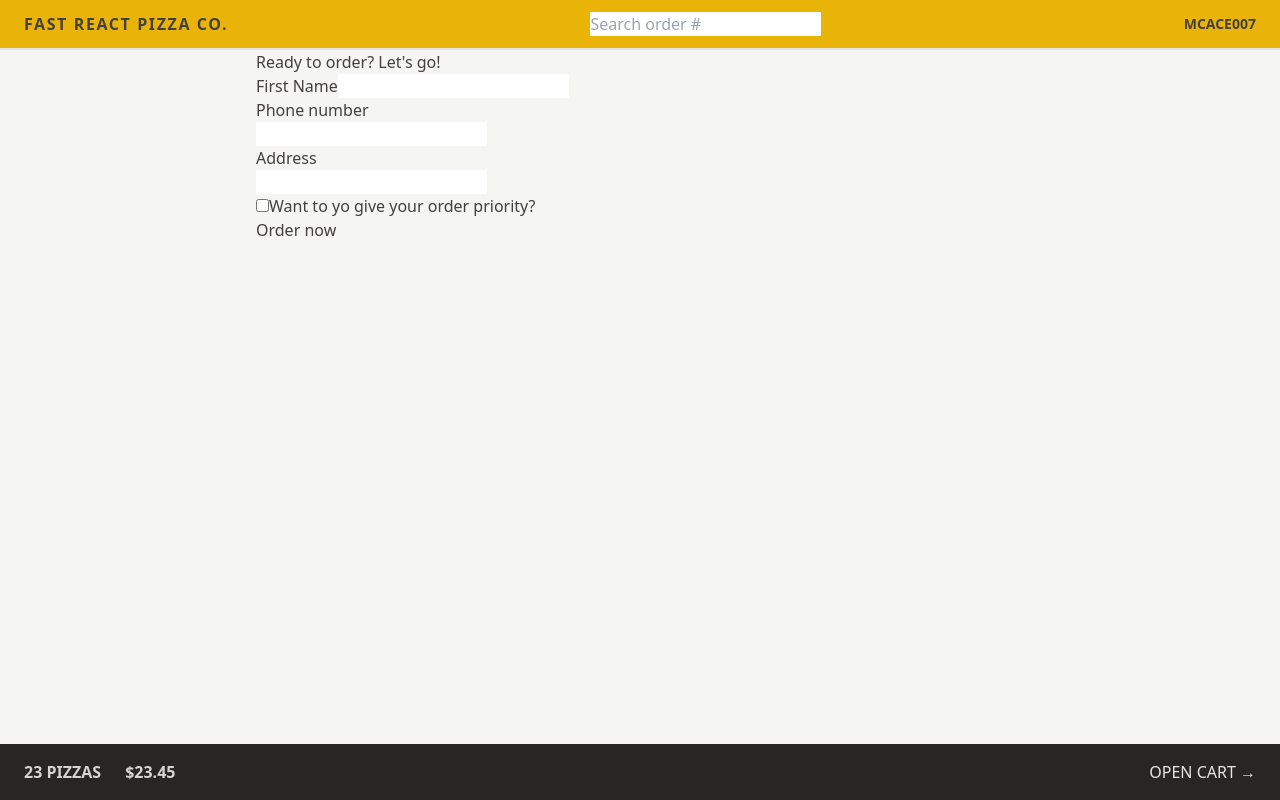
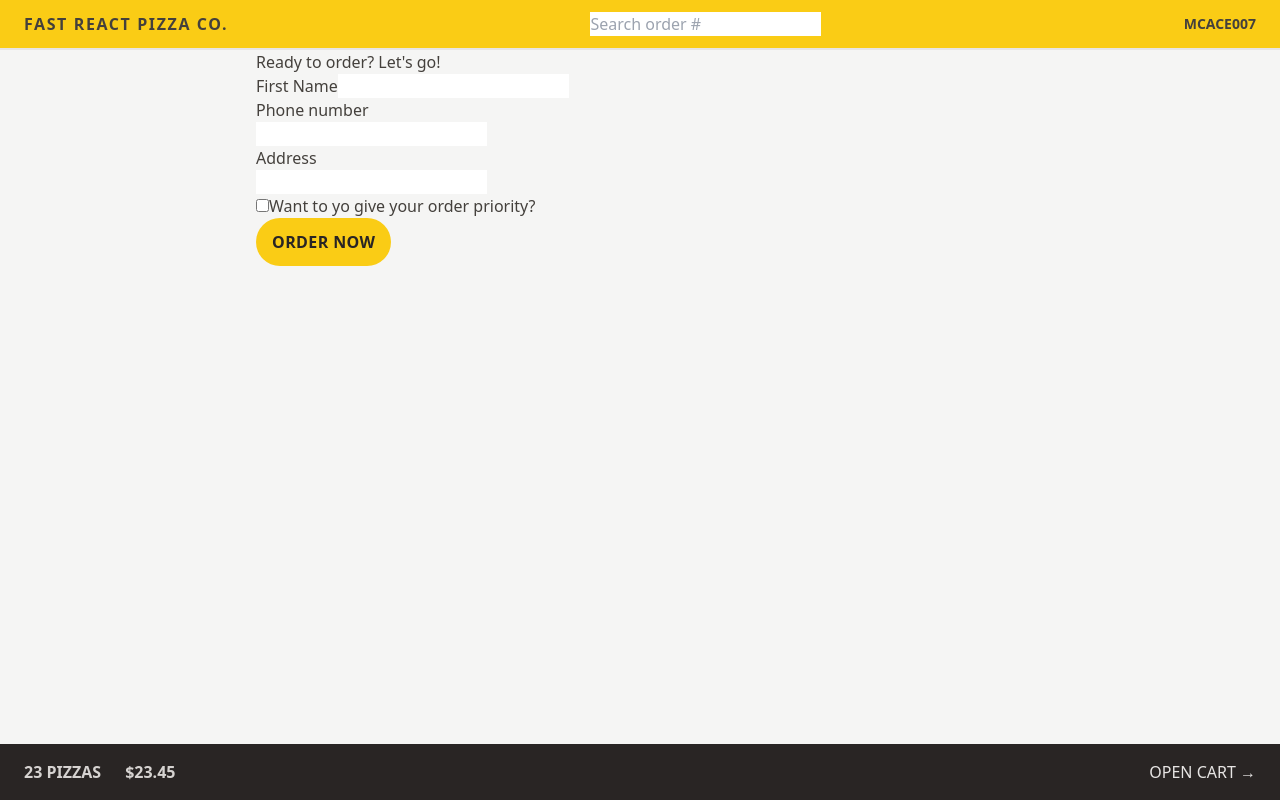
Before and after one commit to McACE007/Fast-React-Pizza-Co, a React (Vite) app: page /order/new in a window 1280 px wide. Built offline with nearby package versions, Linux system fonts and the light colour scheme.

Commit message:
Update: Basic Styling Buttons Element States and Transitions using Tailwind CSS

```diff
--- a/src/features/cart/Cart.jsx
+++ b/src/features/cart/Cart.jsx
@@ -29,7 +29,12 @@
 
   return (
     <div>
-      <Link to="/menu">&larr; Back to menu</Link>
+      <Link
+        className="text-sm text-blue-500 hover:text-blue-600 hover:underline"
+        to="/menu"
+      >
+        &larr; Back to menu
+      </Link>
 
       <h2>Your cart, %NAME%</h2>
 
--- a/src/features/order/CreateOrder.jsx
+++ b/src/features/order/CreateOrder.jsx
@@ -79,7 +79,10 @@
 
         <div>
           <input type="hidden" name="cart" value={JSON.stringify(fakeCart)} />
-          <button disabled={isSubmitting}>
+          <button
+            disabled={isSubmitting}
+            className="bg-yellow-400 uppercase font-semibold text-stone-800 py-3 px-4 inline-block tracking-wide rounded-full hover:bg-yellow-300 transition-colors duration-300 focus:outline-none focus:ring focus:ring-yellow-300 focus:ring-offset-2 disabled:cursor-not-allowed"
+          >
             {isSubmitting ? "Placing order..." : "Order now"}
           </button>
         </div>
--- a/src/ui/Header.jsx
+++ b/src/ui/Header.jsx
@@ -4,7 +4,7 @@
 
 export default function Header() {
   return (
-    <header className="flex items-center justify-between bg-yellow-500 uppercase px-4 py-3 border-b-2 border-stone-200 sm:px-6">
+    <header className="flex items-center justify-between bg-yellow-400 uppercase px-4 py-3 border-b-2 border-stone-200 sm:px-6">
       <Link className="tracking-widest font-semibold" to="/">
         Fast React Pizza Co.
       </Link>
```
